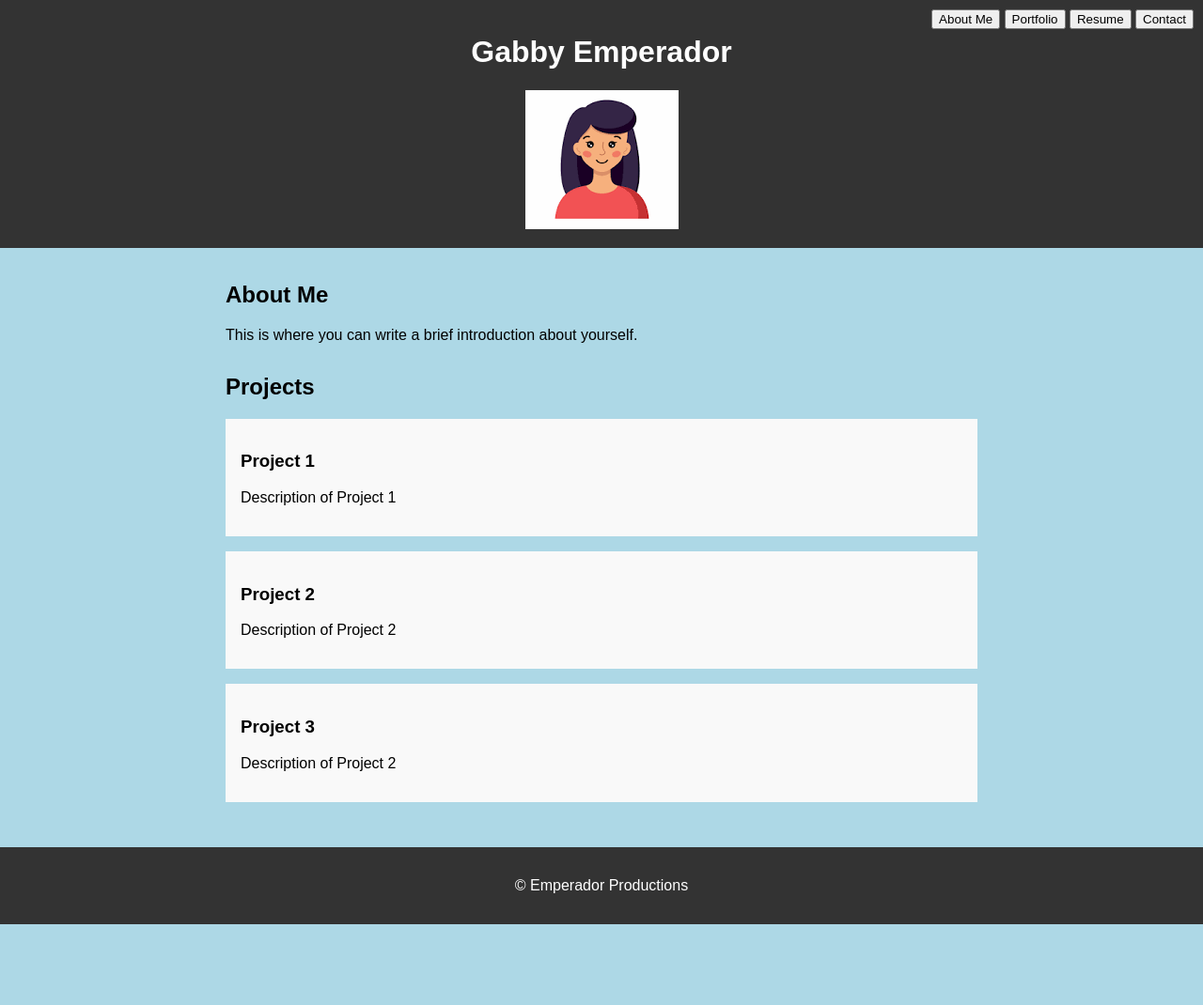
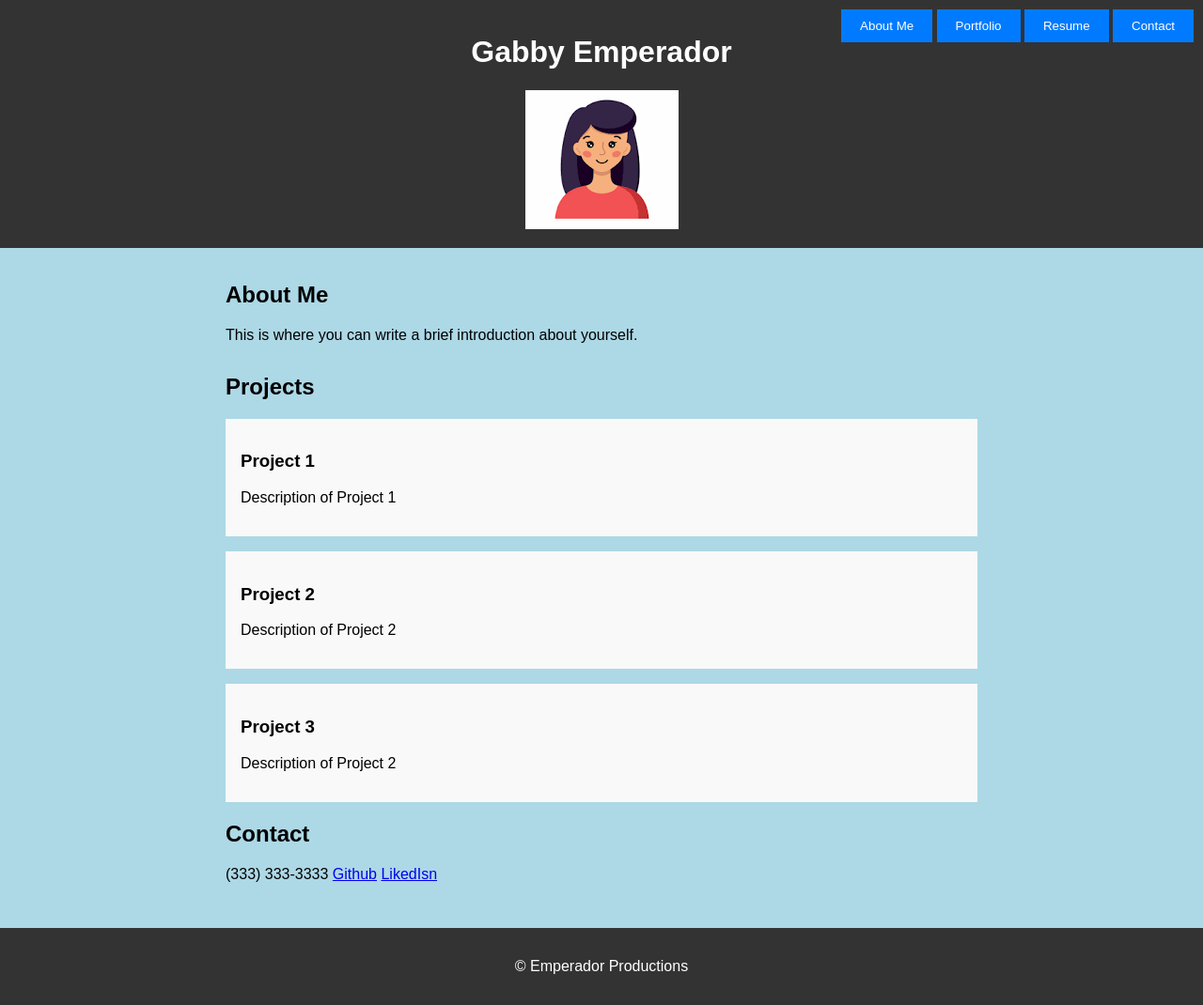
Before and after one commit to gemperador/portfolio, a plain HTML site: page index.html in a window 1280 px wide. Shown: the whole page at 94% size. Before the commit the page ends 984 px from the top, so only its background shows below. Drawn offline with Linux system fonts and the light colour scheme.

Commit message:
buttons are interactive; scroll down

```diff
--- a/assets/style.css
+++ b/assets/style.css
@@ -35,28 +35,44 @@ header {
     background-color: #333;
     color: white;
     text-align: center;
-    padding: 1rem 0;
+    padding: 16px 0;
+}
+button {
+  background-color: #007bff;
+  color: white;
+  padding: 10px 20px;
+  border: none;
+  cursor: pointer;
+}
+
+button:hover {
+  background-color: #0056b3;
+}
+
+/* Smooth scrolling effect */
+html {
+  scroll-behavior: smooth;
 }
 
 main {
     max-width: 800px;
     margin: 0 auto;
-    padding: 1rem;
+    padding: 16px;
 }
 
 section {
-    margin-bottom: 2rem;
+    margin-bottom: 32px;
 }
 
 .project {
     background-color: #f9f9f9;
-    padding: 1rem;
-    margin-bottom: 1rem;
+    padding: 16px;
+    margin-bottom: 16px;
 }
 
 footer {
     background-color: #333;
     color: white;
     text-align: center;
-    padding: 1rem 0;
+    padding: 16px 0;
 }
--- a/index.html
+++ b/index.html
@@ -13,19 +13,19 @@
       <h1>Gabby Emperador</h1>
       <img src="assets/img/download.png" alt="Profile Image">
     </header>
-
+    <!-- created buttons -->
     <div class="button-container">
-        <button id="button1">About Me</button>
-        <button id="button2">Portfolio</button>
-        <button id="button3">Resume</button>
-        <button id="button4">Contact</button>
+      <a href="#about-me-section"><button id="button1">About Me</button></a>
+      <a href="#portfolio-section"><button id="button2">Portfolio</button></a>
+      <a href="#resume-section"><button id="button3">Resume</button></a>
+      <a href="#contact-section"><button id="button4">Contact</button></a>
     </div>
       <main>
-          <section id="about">
+          <section id="about-me-section">
               <h2>About Me</h2>
               <p>This is where you can write a brief introduction about yourself.</p>
           </section>
-          <section id="projects">
+          <section id="portfolio-section">
               <h2>Projects</h2>
               <div class="project">
                   <h3>Project 1</h3>
@@ -39,6 +39,15 @@
                 <h3>Project 3</h3>
                 <p>Description of Project 2</p>
             </div>
+            <section id="contact-section">
+              <h2>Contact </h2>
+              <p> (333) 333-3333
+                <a href="https://www.github.com/gemperador">Github</a>
+                <a href="https://www.linkedin.com/">LikedIsn</a>
+              </p>
+              </form>
+          </section>
+
           </section>
       </main>
       <footer>
```
